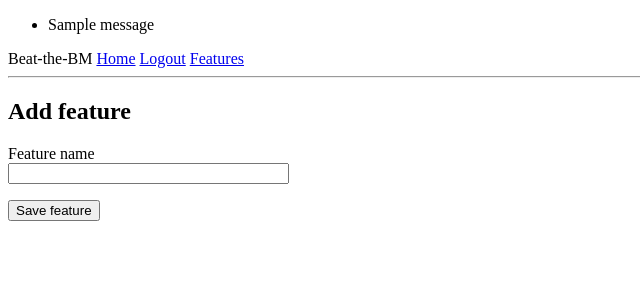
After one commit to thibaudjoel/beat-the-bm, a Flask app: page /features in a window 1280 px wide. The commit adds this page. Shown: the top 300 px of the page, without its empty margins (0-640 px from the left). Run offline with Flask 2, Linux system fonts and the light colour scheme; a user stored in the database is signed in; tables that the repository leaves empty hold one stand-in row (values such as "Sample post"); one stand-in notice (Sample message) is shown.

Commit message:
modified:   flaskr/blueprints.py 	modified:   flaskr/forms.py 	modified:   flaskr/templates/base.html 	new file:   flaskr/templates/feature_view_edit.html

```diff
--- a/flaskr/blueprints.py
+++ b/flaskr/blueprints.py
@@ -3,12 +3,11 @@ import functools
 from flask import (Blueprint, flash, g, redirect, render_template, request,
                    session, url_for)
 from flask_login import current_user, login_user, logout_user
-from werkzeug.security import check_password_hash, generate_password_hash
 
 from app import db
-from flaskr.models import User
-
-from .forms import LoginForm, RegistrationForm
+from flaskr.models import User, Feature
+from flask_login import login_required
+from .forms import LoginForm, RegistrationForm, FeatureForm
 
 bp = Blueprint('auth', __name__, template_folder='Templates')
 @bp.route('/')
@@ -50,3 +49,18 @@ def register():
         flash('Congratulations, you are now a registered user!')
         return redirect(url_for('auth.login'))
     return render_template('register.html', title='Register', form=form)
+
+@bp.route('/features', methods=['GET', 'POST'])
+@login_required
+def features():
+    form = FeatureForm()
+    if form.validate_on_submit():
+        feature = Feature.query.filter_by(name=form.featurename.data).first()
+        if feature is not None:
+            flash('Feature already exists')
+        else:
+            feature = Feature(name=form.featurename.data)
+            db.session.add(feature)
+            db.session.commit()
+            flash('Added new feature')
+    return render_template('feature_view_edit.html', title='Features', form=form)
--- a/flaskr/forms.py
+++ b/flaskr/forms.py
@@ -28,3 +28,7 @@ class RegistrationForm(FlaskForm):
         user = User.query.filter_by(email=email.data).first()
         if user is not None:
             raise ValidationError('Please use a different email address.')
+
+class FeatureForm(FlaskForm):
+    featurename = StringField('Feature name', validators=[DataRequired()])
+    submit = SubmitField('Save feature')
--- a/flaskr/templates/base.html
+++ b/flaskr/templates/base.html
@@ -1,4 +1,13 @@
 <!doctype html>
+{% with messages = get_flashed_messages() %}
+  {% if messages %}
+    <ul class=flashes>
+    {% for message in messages %}
+      <li>{{ message }}</li>
+    {% endfor %}
+    </ul>
+  {% endif %}
+{% endwith %}
 <div>
   Beat-the-BM
   <a href="/index">Home</a>
@@ -7,6 +16,7 @@
   {% else %}
   <a href="{{ url_for('auth.logout') }}">Logout</a>
   {% endif %}
+  <a href="/features">Features</a>
 </div>
 <section class="content">
   <body>
--- /dev/null
+++ b/flaskr/templates/feature_view_edit.html
@@ -0,0 +1,13 @@
+{% extends "base.html" %}
+
+{% block content %}
+    <h1>Add feature</h1>
+    <form action="" method="post" novalidate>
+        {{ form.hidden_tag() }}
+        <p>
+            {{ form.featurename.label }}<br>
+            {{ form.featurename(size=32) }}
+        </p>
+        <p>{{ form.submit() }}</p>
+    </form>
+{% endblock %}
```
